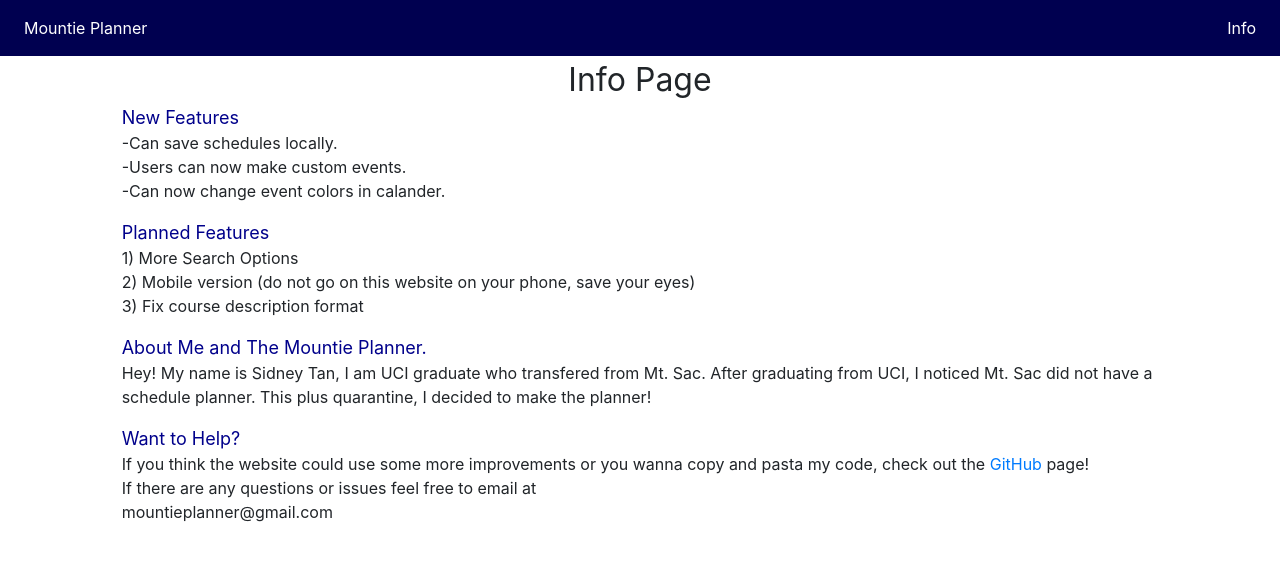
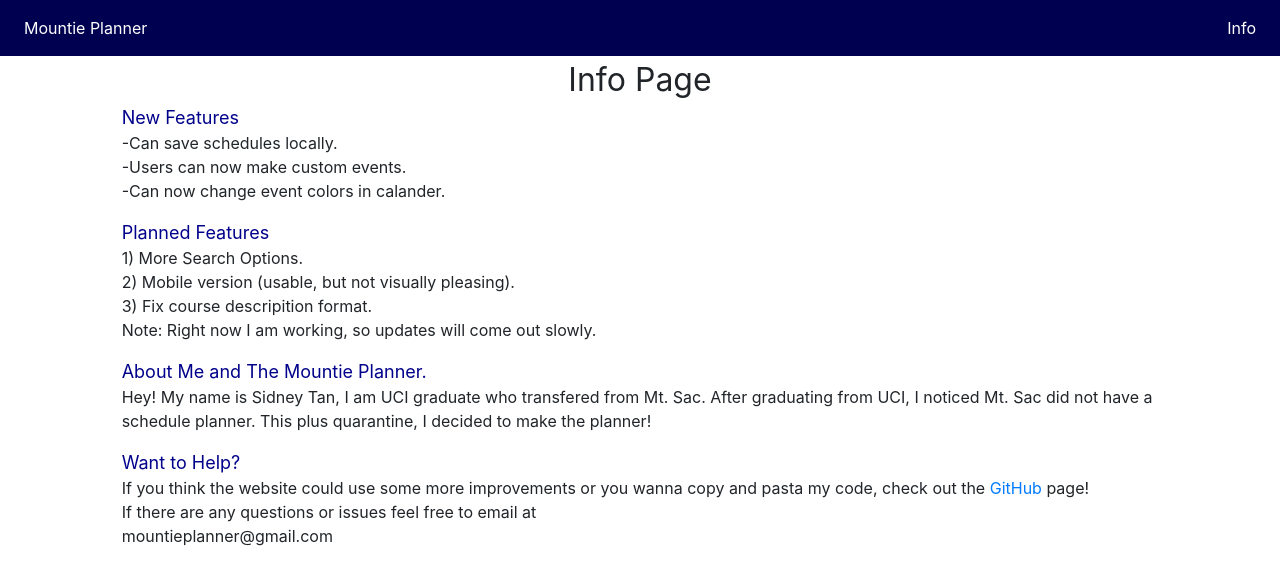
Before and after one commit to AnyFinCanHappen/mtsac_scheduler_fe, a React (Create React App) app: page / in a window 1280 px wide. Both pictures are taken after a click on the button "Info". Shown: the top 584 px of the page. Built offline with nearby package versions, Linux system fonts and the light colour scheme.

Commit message:
Updated info page.

```diff
--- a/src/info/Info.js
+++ b/src/info/Info.js
@@ -27,11 +27,13 @@ class Info extends Component{
                         Planned Features
                     </div>
                     <p>
-                      1) More Search Options
+                      1) More Search Options.
                       <br></br>
-                      2) Mobile version (do not go on this website on your phone, save your eyes)
+                      2) Mobile version (usable, but not visually pleasing).
                       <br></br>
-                      3) Fix course description format
+                      3) Fix course descripition format.
+                      <br></br>
+                      Note: Right now I am working, so updates will come out slowly.
                       <br></br>
                     </p>
                     <div className = "section-title">
```
